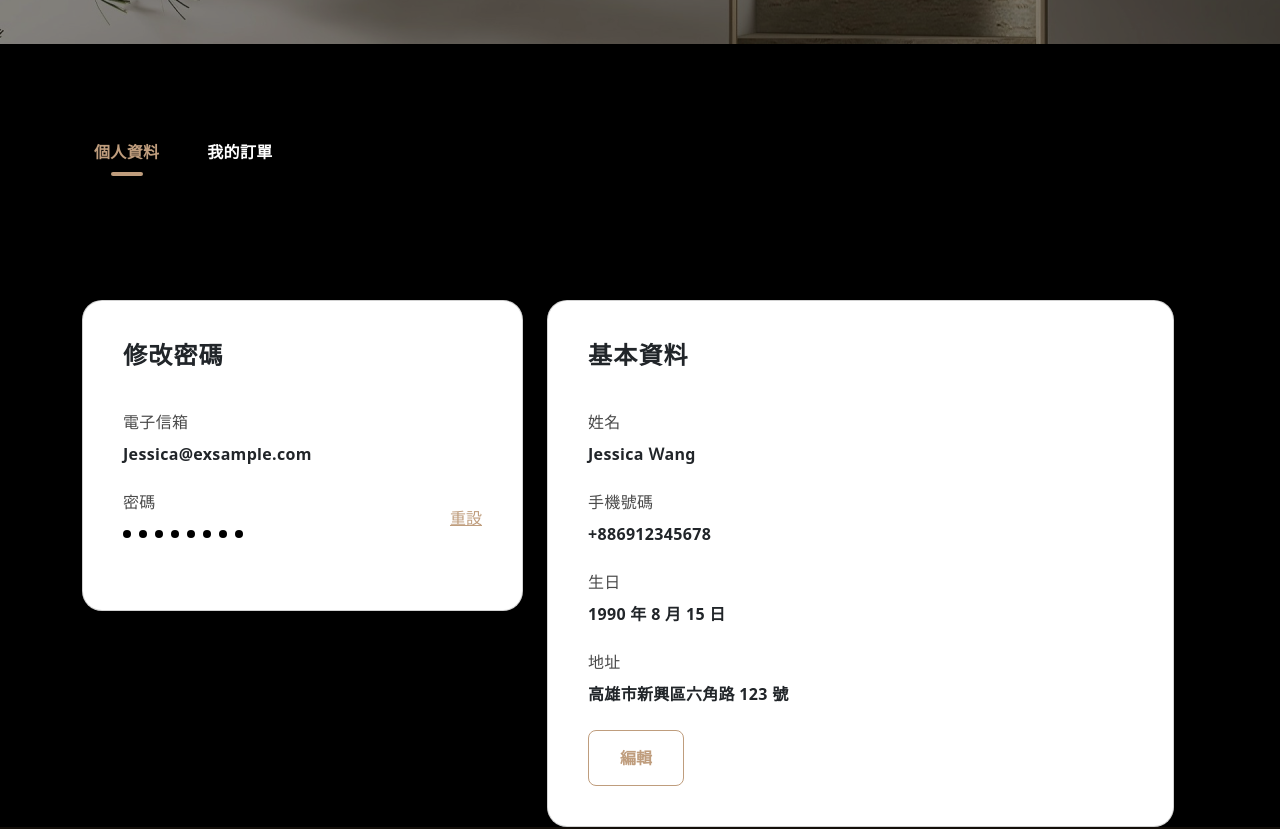
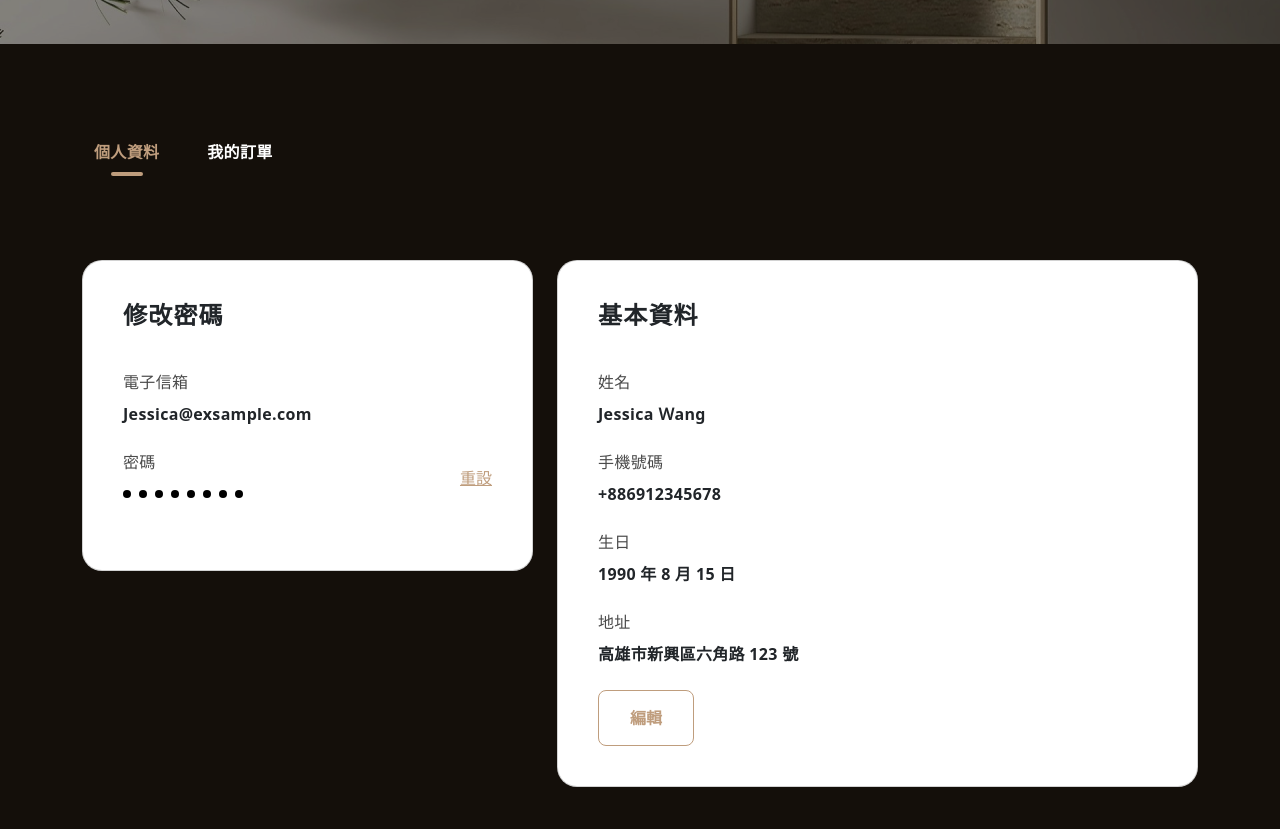
Before and after one commit to ayugioh2003/hexhotel-frontend-2024, a React (Vite) app: page /#/Member/info in a window 1280 px wide. Shown: the part 460-1289 px from the top of the page. Built offline with nearby package versions, Linux system fonts and the light colour scheme.

Commit message:
feature: added bottom line

```diff
--- a/src/pages/Member.tsx
+++ b/src/pages/Member.tsx
@@ -8,6 +8,7 @@ import Layout from '@/components/Layout';
 import { Outlet } from 'react-router-dom';
 import SvgIcon from '@/components/SvgIcon';
 import SectionTab from '@/components/SectionTab';
+import bottomLineSource from '@/assets/svg/bi_bottom_line.svg';
 const Member = () => {
   const sectionList: SectionItem[] = [
     {
@@ -36,7 +37,12 @@ const Member = () => {
         <div className="tab-area container">
           <SectionTab sectionList={sectionList} activeItemValue={activeItem} onChange={setActiveItem} />
         </div>
-        <Outlet />
+        <div className="main-area">
+          <Outlet />
+        </div>
+        <div className="bottom-line-wrapper">
+          <img className="bottom-line" width={'100%'} src={bottomLineSource} object-fit="cover" />
+        </div>
       </div>
     </Layout>
   );
--- a/src/styles/pages/_member-info.scss
+++ b/src/styles/pages/_member-info.scss
@@ -2,11 +2,9 @@
 @import '../text';
 .member-info {
   .container {
-    background: $black;
+    background: $background;
     color: $white;
-    display: flex;
     .row {
-      width: 100%;
       @include media-breakpoint-down(md) {
         display: block;
         & > div {
--- a/src/styles/pages/_member.scss
+++ b/src/styles/pages/_member.scss
@@ -1,5 +1,5 @@
 .member {
-  background: $black;
+  background: $background;
   margin-top: 72px;
   @include media-breakpoint-up(md) {
     margin-top: 120px;
@@ -45,10 +45,15 @@
     }
   }
   .tab-area {
-    margin: 40px auto;
+    margin-top: 40px;
     @include media-breakpoint-up(md) {
       margin-top: 80px;
-      margin-bottom: 120px;
+    }
+  }
+  .main-area {
+    margin: 40px 0;
+    @include media-breakpoint-up(md) {
+      margin: 80px 0 120px 0;
     }
   }
 }
```
Also changed, not shown: src/assets/svg/bi_bottom_line.svg (added).
